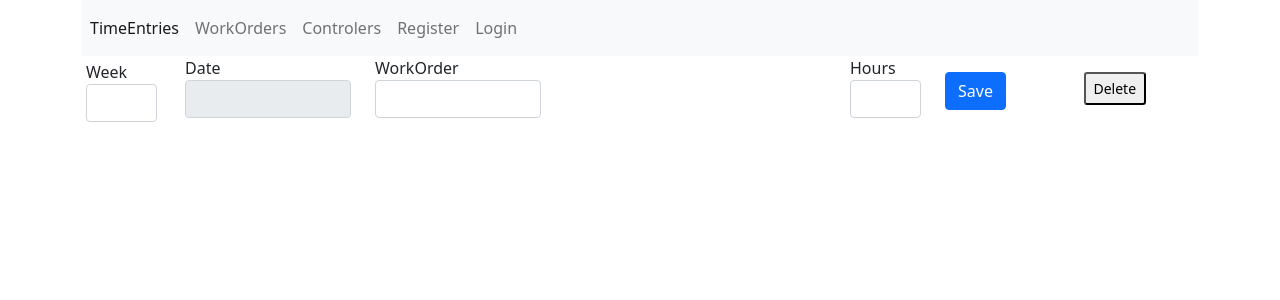
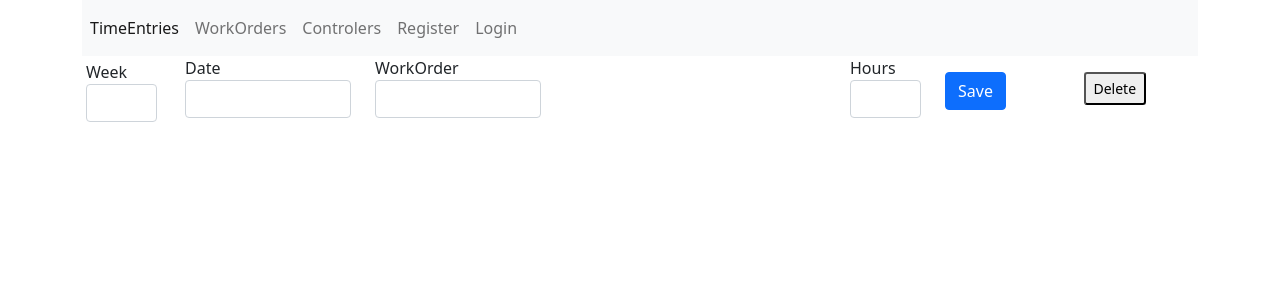
Before and after one commit to smita-raj12/Capstone, a React (Create React App) app in the folder client/: page /TimeEntries in a window 1280 px wide. Shown: the top 300 px of the page. Built offline with nearby package versions, Linux system fonts and the light colour scheme.

Commit message:
add onSubmit onSave method on time entries

```diff
--- a/client/src/components/TimeEntries.js
+++ b/client/src/components/TimeEntries.js
@@ -1,7 +1,6 @@
 import React, { Component } from 'react'
 import TimeEntryForm from './TimeEntryForm';
-import moment
- from 'moment';
+import moment from 'moment';
 class TimeEntries extends Component {
 
     state = {
@@ -11,43 +10,44 @@ class TimeEntries extends Component {
 
     handleSave =  (timeEntry) => {
         console.log(timeEntry)
-        const timeEntry1 = {...timeEntry, devCode: "DEV00001"}
-        console.log(timeEntry1);
-        try {
-          //const { data: newTimeEntry } = this.setState({timeEntry1: timeEntry})
-
+        //const timeEntry1 = {...timeEntry, devCode: "DEV00001"}
+        console.log(timeEntry);
 
             const timeEntries = this.state.timeEntries;
-            // console.log("newTimeEntry._id", newTimeEntry._id);
 
+            let newId = timeEntry.date + timeEntry.workOrderId
             timeEntries.push({
-              _id: timeEntry1._id,
-              date: timeEntry1.date,
-              week: moment(timeEntry1.date, "MM-DD-YYYY").week(),
-              workOrder: "w3334 ",
+              _id: newId,
+              date: timeEntry.date,
+              week: moment(timeEntry.date, "MM-DD-YYYY").week(),
+              workOrder: " ",
               hours: 5,
             });
 
             console.log("timeEntries ", timeEntries);
-            this.setState({ timeEntries: timeEntries });
-            timeEntries.map((item, index) => {
+            this.setState({ timeEntries });
+
+
+      };
+
+    render() {
+        const {timeEntries} = this.state
+        console.log(timeEntries);
+        return (
+            <div>
+        <div>
+        <TimeEntryForm
+            onSave={this.handleSave}
+        /></div>
+        <div> {timeEntries.map((item, index) => {
                     return <div key={index}>
                         <p>{item.date}</p>
                         <p>{item.week}</p>
                         <p>{item.workOrder}</p>
                         <p>{item.hours}</p>
                     </div>
-            })
-        } catch (ex) {
-          if (ex.response) console.log("ex.repsonse", ex.response);
-        }
-      };
-
-    render() {
-        return (
-        <div><TimeEntryForm
-            onSave={this.handleSave}
-        /></div>
+            })}</div>
+            </div>
         )
     }
 }
--- a/client/src/components/TimeEntryForm.js
+++ b/client/src/components/TimeEntryForm.js
@@ -95,18 +95,18 @@ class TimeEntryForm extends Form {
             <div className="mr-2"></div>
 
                 <div className="col-1 m-1">
-                    {this.renderInput("week", "Week", "readOnly")}
+                    {this.renderInput("week", "Week")}
                 </div>
 
                 <div className="col-2">
-                    {this.renderInput("date", "Date", Date, "readOnly")}
+                    {this.renderInput("date", "Date", Date)}
                 </div>
 
                 <div className="col-2">
-                    {this.renderSelect(
+                    {this.renderInput(
                         "workOrderId",
                         "WorkOrder",
-                        this.state.workOrders
+
                     )}
                 </div>
 
```
